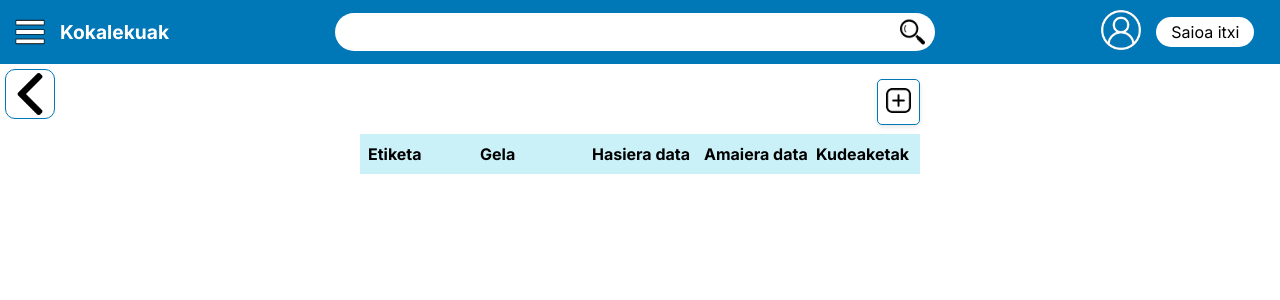
After one commit to arivass23y/E1T4_Front, a PHP site: page /pages/kokalekuak.html in a window 1280 px wide. The commit adds this page. Shown: the top 300 px of the page. Run offline with PHP 8.4, Linux system fonts and the light colour scheme; lists and menus that the app fills with data are empty.

Commit message:
Kokalekuak eta inbentario sortu popup

```diff
--- a/pages/ekipamenduak.html
+++ b/pages/ekipamenduak.html
@@ -8,7 +8,7 @@
     <link href="https://fonts.googleapis.com/css2?family=Inter:wght@400;500;600;700&display=swap" rel="stylesheet">
     <link rel="stylesheet" href="../styles/main.css">
     <link rel="stylesheet" href="../styles/pop-ups.css">
-    <link rel="stylesheet" href="../styles/orriak/ekipamendua.css">
+    <link rel="stylesheet" href="../styles/orriak/taulak.css">
 </head>
 
 <body>
--- a/pages/erabiltzaileak.html
+++ b/pages/erabiltzaileak.html
@@ -7,7 +7,7 @@
     <title>Erabiltzaileak</title>
     <link href="https://fonts.googleapis.com/css2?family=Inter:wght@400;500;600;700&display=swap" rel="stylesheet">
     <link rel="stylesheet" href="../styles/main.css">
-    <link rel="stylesheet" href="../styles/orriak/ekipamendua.css">
+    <link rel="stylesheet" href="../styles/orriak/taulak.css">
     <link rel="stylesheet" href="../styles/pop-ups.css">
 </head>
 
--- a/pages/gelak.html
+++ b/pages/gelak.html
@@ -8,7 +8,7 @@
     <link href="https://fonts.googleapis.com/css2?family=Inter:wght@400;500;600;700&display=swap" rel="stylesheet">
     <link rel="stylesheet" href="../styles/main.css">
     <link rel="stylesheet" href="../styles/pop-ups.css">
-    <link rel="stylesheet" href="../styles/orriak/ekipamendua.css">
+    <link rel="stylesheet" href="../styles/orriak/taulak.css">
 </head>
 
 <body>
--- a/pages/kategoriak.html
+++ b/pages/kategoriak.html
@@ -8,7 +8,7 @@
     <link href="https://fonts.googleapis.com/css2?family=Inter:wght@400;500;600;700&display=swap" rel="stylesheet">
     <link rel="stylesheet" href="../styles/main.css">
     <link rel="stylesheet" href="../styles/pop-ups.css">
-    <link rel="stylesheet" href="../styles/orriak/ekipamendua.css">
+    <link rel="stylesheet" href="../styles/orriak/taulak.css">
 </head>
 
 <body>
--- /dev/null
+++ b/pages/kokalekuak.html
@@ -0,0 +1,68 @@
+<!DOCTYPE html>
+<html lang="eus">
+
+<head>
+    <meta charset="UTF-8">
+    <meta name="viewport" content="width=device-width, initial-scale=1.0">
+    <title>Inbentarioa</title>
+    <link href="https://fonts.googleapis.com/css2?family=Inter:wght@400;500;600;700&display=swap" rel="stylesheet">
+    <link rel="stylesheet" href="../styles/main.css">
+    <link rel="stylesheet" href="../styles/orriak/taulak.css">
+    <link rel="stylesheet" href="../styles/pop-ups.css">
+</head>
+
+<body>
+    <section id="header"></section>
+    <a href="inbentarioak.html">
+        <img id="botoi-atzera" src="../img/general/atzera.png" alt="Atzera">
+    </a>
+    <main class="tabla-wrapper">
+        <header class="filter-container">
+            <button class="filtroBotoia" onclick="document.getElementById('sortuEkipamendua').showModal()">
+                <img src="../img/general/gehitu.png" alt="Añadir" class="filter-icon" id="plus-icon">
+            </button>
+        </header>
+
+        <section>
+            <table id="inbentarioa">
+                <thead>
+                    <tr>
+                        <th>Etiketa</th>
+                        <th>Gela</th>
+                        <th>Hasiera data</th>
+                        <th>Amaiera data</th>
+                        <th>Kudeaketak</th>
+                    </tr>
+                </thead>
+                <tbody id="inbentarioa-body">
+                    <!-- Datuak hemen gehituko dira dinamikan -->
+                </tbody>
+            </table>
+        </section>
+                <dialog class="popup" id="sortuEkipamendua">
+            <form>
+                <a onclick="document.getElementById('sortuEkipamendua').close()" class="close-btn">
+                    <img class="close" src="../img/mezuak/close.png" alt="Cerrar">
+                </a>
+                <h4>Inbentario etiketa</h4>
+                <select id="etiketa">
+                    <option value="" disabled selected>Aukeratu etiketa</option>
+                </select>
+                <h4>Gela</h4>
+                <select id="gela">
+                    <option value="" disabled selected>Aukeratu gela</option>
+                </select>
+                <h4>Hasiera data</h4>
+                <input class="datuakInput" type="date" id="hasieraData">
+                <h4>Amaiera Data</h4>
+                <input class="datuakInput" type="date" id="amaieraData">
+                <button id="botoia" onclick="">Kokalekua sortu</button>
+            </form>
+        </dialog>
+    </main>
+
+    <script src="../script/filtros.js"></script>
+    <script src="../script/header.js"></script>
+</body>
+
+</html>
--- a/script/header.js
+++ b/script/header.js
@@ -45,6 +45,11 @@ fetch('../components/header.html')
             search: true,
             searchPlaceholder: "Inbentarioren etiketa..."
         },
+        "kokalekuak.html": {
+            titulua: "Kokalekuak",
+            search: true,
+            searchPlaceholder: "Gelaren..."
+        },
         "gelak.html": {
             titulua: "Gelak",
             search: true,
--- a/styles/orriak/ekipamendua.css
+++ b/styles/orriak/taulak.css
@@ -26,7 +26,6 @@ tr:nth-of-type(1)>th {
 
 .tabla-wrapper {
     position: relative;
-    /* 🔹 el contenedor será la referencia */
     width: fit-content;
     margin: auto;
 }
@@ -34,8 +33,22 @@ tr:nth-of-type(1)>th {
 .filter-container {
     position: absolute;
     top: -55px;
-    /* ajusta según lo que necesites */
     right: 0;
+    display: flex;
+    gap: 8px;
+    align-items: center;
+    border: 1px solid #0077B6;
+    border-radius: 5px;
+    padding: 8px;
+    background-color: white;
+    width: fit-content;
+    box-shadow: 0 2px 5px rgba(0, 0, 0, 0.1);
+}
+
+.kokalekuak-ikusi {
+    position: absolute;
+    top: -55px;
+    left: 0;
     display: flex;
     gap: 8px;
     align-items: center;
@@ -75,6 +88,7 @@ tr:nth-of-type(1)>th {
 .filtroBotoia:hover {
     background-color: #F0F0F0;
     border-radius: 5px;
+      cursor: pointer;
 }
 
 .filter-icon {
```
Also changed, not shown: pages/inbentarioak.html (+23 -13 lines), img/kokalekuak.png (added).
